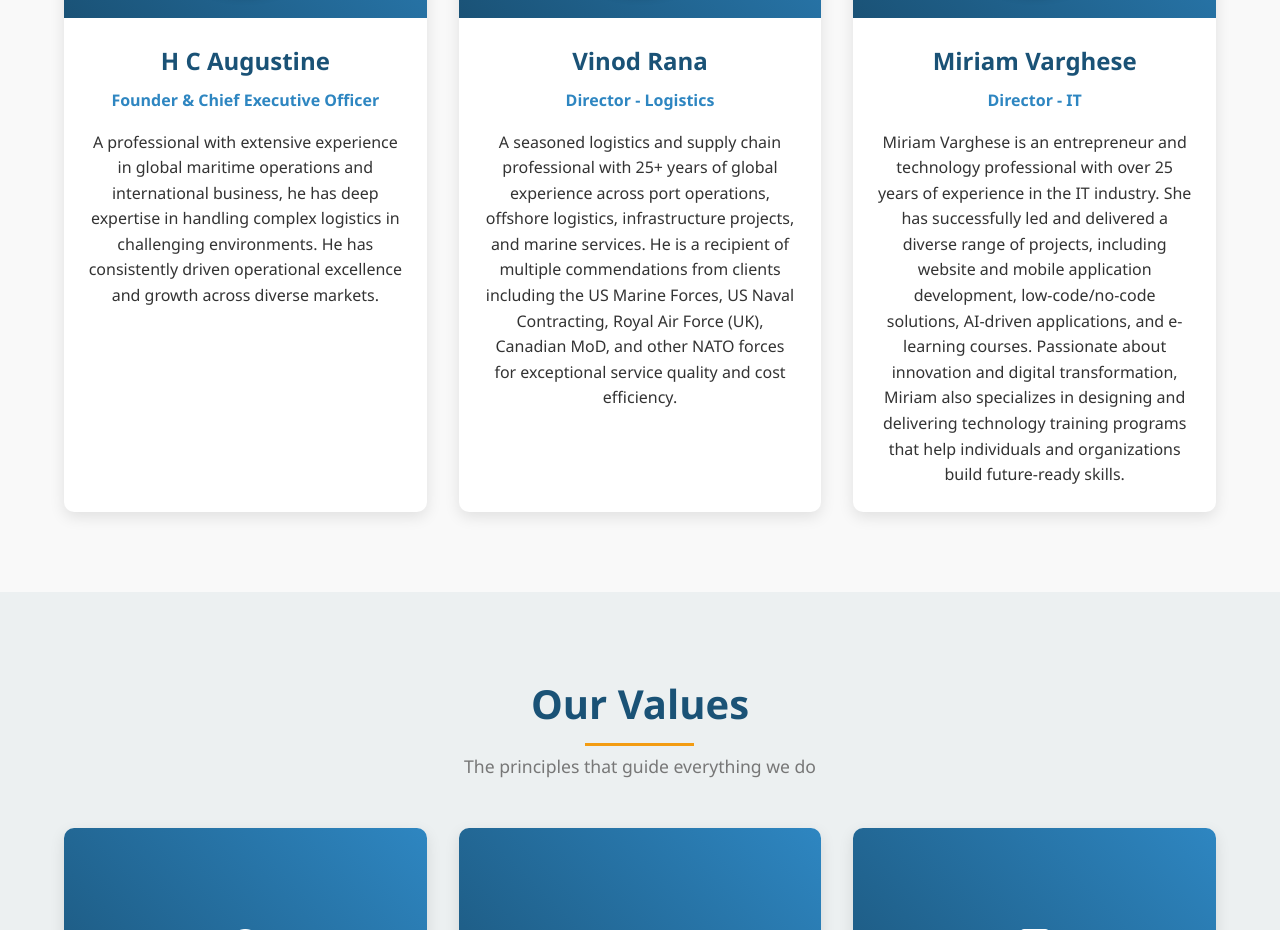
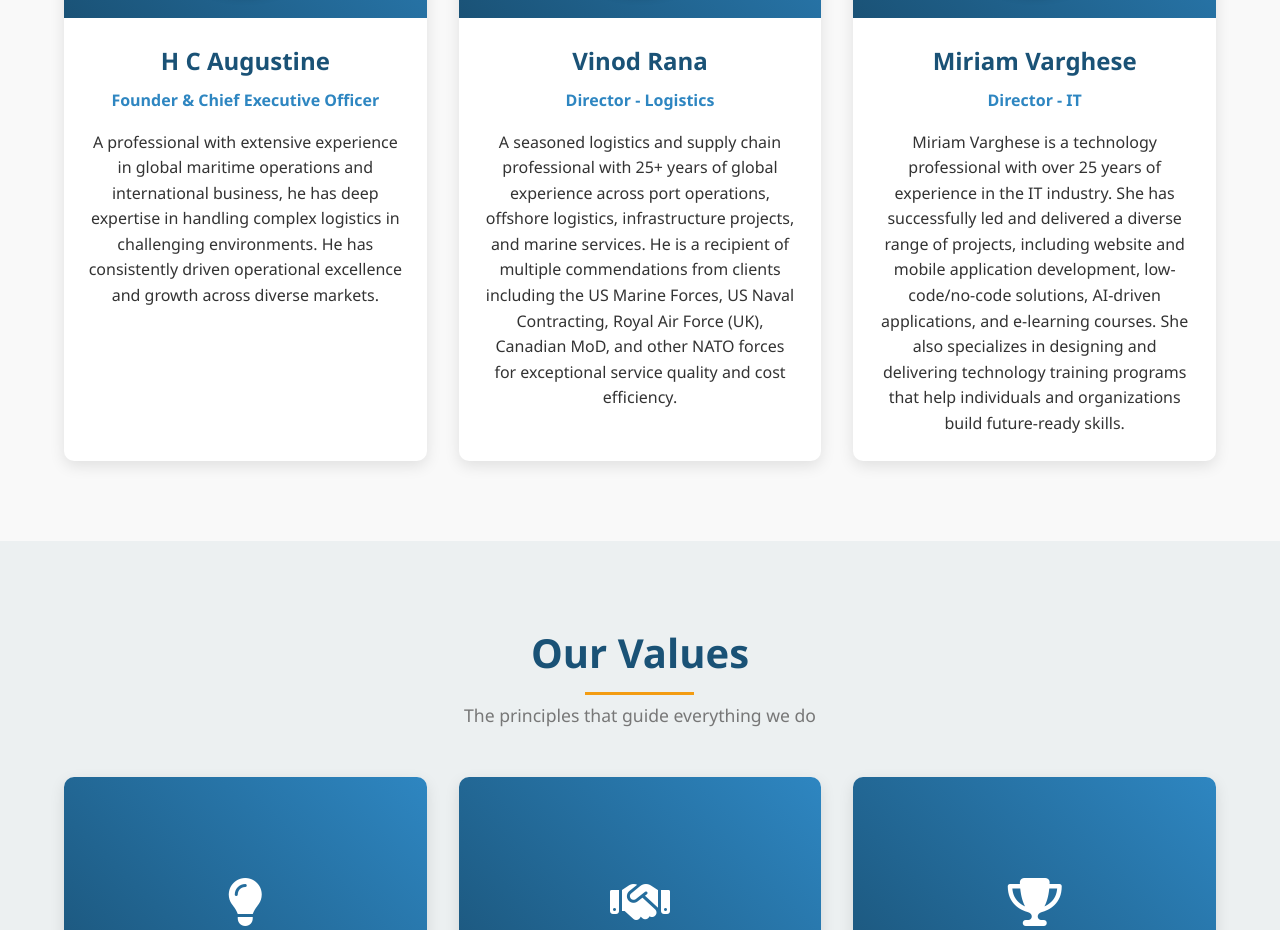
Before and after one commit to SivarajAmbat/trinity, a plain HTML site: page about.html in a window 1280 px wide. Shown: the part 2040-2970 px from the top of the page. Drawn offline with Linux system fonts and the light colour scheme.

Commit message:
Update about.html

```diff
--- a/about.html
+++ b/about.html
@@ -137,7 +137,7 @@
                     <div class="leader-content">
                         <h3>Miriam Varghese</h3>
                         <span class="position">Director - IT</span>
-                        <p>Miriam Varghese is an entrepreneur and technology professional with over 25 years of experience in the IT industry. She has successfully led and delivered a diverse range of projects, including website and mobile application development, low-code/no-code solutions, AI-driven applications, and e-learning courses. Passionate about innovation and digital transformation, Miriam also specializes in designing and delivering technology training programs that help individuals and organizations build future-ready skills.</p>
+                        <p>Miriam Varghese is a technology professional with over 25 years of experience in the IT industry. She has successfully led and delivered a diverse range of projects, including website and mobile application development, low-code/no-code solutions, AI-driven applications, and e-learning courses. She also specializes in designing and delivering technology training programs that help individuals and organizations build future-ready skills.</p>
                     </div>
                 </div>
 
```
